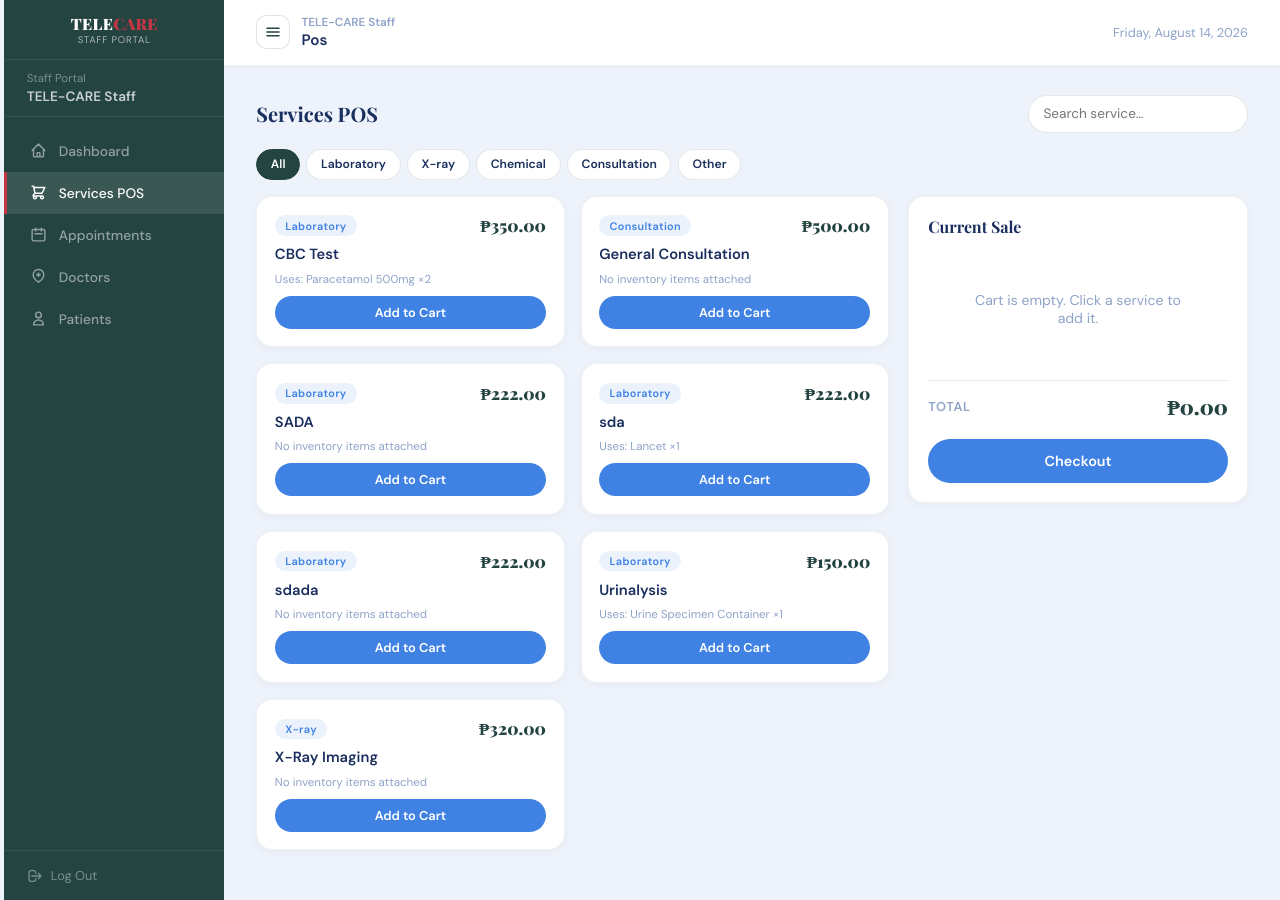
After one commit to SumiCinna/Telecare-2.0, a PHP site: page /Telecare/staff/pos_services.php in a window 1280 px wide. The commit adds this page. Run offline with PHP 8.4, Linux system fonts and the light colour scheme; a user stored in the database is signed in; data comes from the database, SQL or seed files in the repository; data that the repository does not hold is empty.

Commit message:
pos in staff - UI sucks pls can u fix UI adjustments

```diff
--- a/staff/includes/footer.php
+++ b/staff/includes/footer.php
@@ -1,4 +1,4 @@
-// staff/includes/footer.php
+
 </div><!-- /page-wrap -->
 </div><!-- /main -->
 
--- a/staff/includes/header.php
+++ b/staff/includes/header.php
@@ -154,6 +154,7 @@
     <?php
     $nav = [
       ['dashboard.php',   'dashboard',    'Dashboard',    '<path stroke-linecap="round" stroke-linejoin="round" d="M3 12l2-2m0 0l7-7 7 7M5 10v10a1 1 0 001 1h3m10-11l2 2m-2-2v10a1 1 0 01-1 1h-3m-6 0a1 1 0 001-1v-4a1 1 0 011-1h2a1 1 0 011 1v4a1 1 0 001 1m-6 0h6"/>'],
+      ['pos_services.php','pos',          'Services POS', '<path stroke-linecap="round" stroke-linejoin="round" d="M3 3h2l.4 2M7 13h10l4-8H5.4M7 13L5.4 5M7 13l-2.293 2.293c-.63.63-.184 1.707.707 1.707H17m-10 0a2 2 0 100 4 2 2 0 000-4zm10 0a2 2 0 100 4 2 2 0 000-4z"/>'],
       ['appointments.php','appointments', 'Appointments', '<path stroke-linecap="round" stroke-linejoin="round" d="M8 7V3m8 4V3m-9 8h10M5 21h14a2 2 0 002-2V7a2 2 0 00-2-2H5a2 2 0 00-2 2v12a2 2 0 002 2z"/>'],
   ['doctors.php',     'doctors',      'Doctors',      '<path stroke-linecap="round" stroke-linejoin="round" d="M19.5 9.5c0 5.302-7.5 10.5-7.5 10.5S4.5 14.802 4.5 9.5a7.5 7.5 0 1115 0z"/><path stroke-linecap="round" stroke-linejoin="round" d="M12 7v5m-2.5-2.5h5"/>'],
       ['patients.php',    'patients',     'Patients',     '<path stroke-linecap="round" stroke-linejoin="round" d="M16 7a4 4 0 11-8 0 4 4 0 018 0zM12 14a7 7 0 00-7 7h14a7 7 0 00-7-7z"/>'],
--- a/staff/login.php
+++ b/staff/login.php
@@ -12,7 +12,10 @@ if ($_SERVER['REQUEST_METHOD'] === 'POST') {
     $password = trim($_POST['password'] ?? '');
 
     if ($email && $password) {
-        $stmt = $conn->prepare("SELECT id, full_name, password, role, status FROM staff_accounts WHERE email = ? LIMIT 1");
+               $stmt = $conn->prepare("SELECT id, full_name, password, status FROM staff_accounts WHERE email = ? LIMIT 1");
+        if (!$stmt) {
+            die('Prepare failed: ' . $conn->error);
+        }
         $stmt->bind_param("s", $email);
         $stmt->execute();
         $staff = $stmt->get_result()->fetch_assoc();
--- /dev/null
+++ b/staff/pos_services.php
@@ -0,0 +1,440 @@
+<?php
+// staff/pos_services.php
+require_once 'includes/auth.php';
+require_once 'includes/functions.php';
+
+/* ══════════════════════════════════════════════
+   Ensure POS tables exist
+   ══════════════════════════════════════════════ */
+$conn->query("CREATE TABLE IF NOT EXISTS `pos_sales` (
+  `id` int NOT NULL AUTO_INCREMENT,
+  `staff_id` int NOT NULL,
+  `patient_name` varchar(150) DEFAULT NULL,
+  `total_amount` decimal(10,2) NOT NULL DEFAULT 0.00,
+  `created_at` datetime DEFAULT CURRENT_TIMESTAMP,
+  PRIMARY KEY (`id`),
+  KEY `staff_id` (`staff_id`)
+) ENGINE=InnoDB DEFAULT CHARSET=utf8mb4");
+
+$conn->query("CREATE TABLE IF NOT EXISTS `pos_sale_items` (
+  `id` int NOT NULL AUTO_INCREMENT,
+  `sale_id` int NOT NULL,
+  `service_id` int NOT NULL,
+  `service_name` varchar(150) NOT NULL,
+  `quantity` int NOT NULL,
+  `unit_price` decimal(10,2) NOT NULL,
+  `subtotal` decimal(10,2) NOT NULL,
+  PRIMARY KEY (`id`),
+  KEY `sale_id` (`sale_id`),
+  KEY `service_id` (`service_id`)
+) ENGINE=InnoDB DEFAULT CHARSET=utf8mb4");
+
+/* ══════════════════════════════════════════════
+   CHECKOUT
+   Cart comes in as JSON: [{"service_id":1,"qty":2}, ...]
+   For every service in the cart we look up its
+   service_requirements (testing kit + qty_used),
+   multiply by the cart qty, sum everything across
+   the whole cart per product, THEN check stock and
+   deduct — all inside one DB transaction so a sale
+   never half-completes.
+   ══════════════════════════════════════════════ */
+if ($_SERVER['REQUEST_METHOD'] === 'POST' && isset($_POST['checkout'])) {
+    $cart_json    = $_POST['cart_json'] ?? '[]';
+    $patient_name = trim($_POST['patient_name'] ?? '');
+    $cart         = json_decode($cart_json, true);
+
+    // Normalize into service_id => qty, de-duped
+    $items = [];
+    if (is_array($cart)) {
+        foreach ($cart as $row) {
+            $sid = (int)($row['service_id'] ?? 0);
+            $qty = (int)($row['qty'] ?? 0);
+            if ($sid > 0 && $qty > 0) {
+                $items[$sid] = ($items[$sid] ?? 0) + $qty;
+            }
+        }
+    }
+
+    if (empty($items)) {
+        $_SESSION['toast_error'] = 'Cart is empty.';
+        header('Location: pos_services.php'); exit;
+    }
+
+    $conn->begin_transaction();
+    try {
+        // Re-fetch services server-side (never trust price/name from the client)
+        $ids = implode(',', array_map('intval', array_keys($items)));
+        $svc_res = $conn->query("SELECT * FROM services WHERE id IN ($ids) AND status='Active'");
+        $services = [];
+        if ($svc_res) { while ($row = $svc_res->fetch_assoc()) { $services[$row['id']] = $row; } }
+
+        foreach ($items as $sid => $qty) {
+            if (!isset($services[$sid])) {
+                throw new Exception('One of the selected services is no longer available. Please refresh and try again.');
+            }
+        }
+
+        // Aggregate required testing-kit quantities across the whole cart
+        $required = []; // product_id => total qty needed
+        $reqStmt = $conn->prepare("SELECT product_id, quantity_used FROM service_requirements WHERE service_id = ?");
+        foreach ($items as $sid => $qty) {
+            $reqStmt->bind_param("i", $sid);
+            $reqStmt->execute();
+            $rres = $reqStmt->get_result();
+            while ($r = $rres->fetch_assoc()) {
+                $need = (int)$r['quantity_used'] * $qty;
+                $required[$r['product_id']] = ($required[$r['product_id']] ?? 0) + $need;
+            }
+        }
+
+        // Lock the affected inventory rows and validate stock before touching anything
+        if (!empty($required)) {
+            $pids = implode(',', array_map('intval', array_keys($required)));
+            $lockRes = $conn->query("SELECT id, name, unit, stock_quantity FROM products WHERE id IN ($pids) FOR UPDATE");
+            $stockNow = [];
+            if ($lockRes) { while ($p = $lockRes->fetch_assoc()) { $stockNow[$p['id']] = $p; } }
+
+            $shortages = [];
+            foreach ($required as $pid => $need) {
+                $have = (int)($stockNow[$pid]['stock_quantity'] ?? 0);
+                if ($have < $need) {
+                    $shortages[] = ($stockNow[$pid]['name'] ?? "Item #$pid") . " (need {$need}, have {$have} " . ($stockNow[$pid]['unit'] ?? '') . ")";
+                }
+            }
+            if (!empty($shortages)) {
+                throw new Exception('Not enough stock to complete this sale: ' . implode('; ', $shortages) . '.');
+            }
+
+            $updStmt = $conn->prepare("UPDATE products SET stock_quantity = stock_quantity - ? WHERE id = ?");
+            foreach ($required as $pid => $need) {
+                $updStmt->bind_param("ii", $need, $pid);
+                $updStmt->execute();
+            }
+        }
+
+        // Record the sale
+        $total = 0.0;
+        foreach ($items as $sid => $qty) { $total += (float)$services[$sid]['price'] * $qty; }
+
+        $pname = $patient_name !== '' ? $patient_name : null;
+        $saleStmt = $conn->prepare("INSERT INTO pos_sales (staff_id, patient_name, total_amount) VALUES (?, ?, ?)");
+        $saleStmt->bind_param("isd", $staff_id, $pname, $total);
+        $saleStmt->execute();
+        $sale_id = $conn->insert_id;
+
+        $itemStmt = $conn->prepare(
+            "INSERT INTO pos_sale_items (sale_id, service_id, service_name, quantity, unit_price, subtotal) VALUES (?, ?, ?, ?, ?, ?)"
+        );
+        foreach ($items as $sid => $qty) {
+            $unit_price = (float)$services[$sid]['price'];
+            $subtotal   = $unit_price * $qty;
+            $sname      = $services[$sid]['name'];
+            $itemStmt->bind_param("iisidd", $sale_id, $sid, $sname, $qty, $unit_price, $subtotal);
+            $itemStmt->execute();
+        }
+
+        $conn->commit();
+        $_SESSION['toast']         = 'Sale completed — ₱' . number_format($total, 2) . ' recorded, inventory updated.';
+        $_SESSION['last_sale_id']  = $sale_id;
+    } catch (Exception $e) {
+        $conn->rollback();
+        $_SESSION['toast_error'] = $e->getMessage();
+    }
+
+    header('Location: pos_services.php'); exit;
+}
+
+$toast        = $_SESSION['toast']        ?? null;
+$toast_error  = $_SESSION['toast_error']  ?? null;
+$last_sale_id = $_SESSION['last_sale_id'] ?? null;
+unset($_SESSION['toast'], $_SESSION['toast_error'], $_SESSION['last_sale_id']);
+
+$active_page  = 'pos';
+$stat_pending = (int)$conn->query("SELECT COUNT(*) c FROM appointments WHERE status='Pending'")->fetch_assoc()['c'];
+
+/* ══════════════════════════════════════════════
+   Data for the POS grid
+   ══════════════════════════════════════════════ */
+$CATEGORIES = ['Laboratory', 'X-ray', 'Chemical', 'Consultation', 'Other'];
+
+$allServices = [];
+$sres = $conn->query("SELECT * FROM services WHERE status='Active' ORDER BY name ASC");
+if ($sres) { while ($row = $sres->fetch_assoc()) { $allServices[] = $row; } }
+
+$requirementsByService = [];
+$rres = $conn->query(
+    "SELECT r.service_id, r.product_id, r.quantity_used, p.name AS product_name, p.unit AS product_unit
+     FROM service_requirements r
+     JOIN products p ON p.id = r.product_id
+     ORDER BY p.name ASC"
+);
+if ($rres) {
+    while ($row = $rres->fetch_assoc()) {
+        $requirementsByService[$row['service_id']][] = $row;
+    }
+}
+
+// Receipt for the sale that was just completed (auto-shown once)
+$receipt = null;
+if ($last_sale_id) {
+    $rstmt = $conn->prepare("SELECT * FROM pos_sales WHERE id = ?");
+    $rstmt->bind_param("i", $last_sale_id);
+    $rstmt->execute();
+    $receipt = $rstmt->get_result()->fetch_assoc();
+    if ($receipt) {
+        $istmt = $conn->prepare("SELECT * FROM pos_sale_items WHERE sale_id = ? ORDER BY id ASC");
+        $istmt->bind_param("i", $last_sale_id);
+        $istmt->execute();
+        $receipt['items'] = $istmt->get_result()->fetch_all(MYSQLI_ASSOC);
+    }
+}
+
+require_once 'includes/header.php';
+?>
+
+<style>
+  .pos-layout{display:grid;grid-template-columns:1fr 340px;gap:1.2rem;align-items:start}
+  .pos-controls{display:flex;gap:.6rem;flex-wrap:wrap;align-items:center;margin-bottom:1rem}
+  .pos-filter-tabs{display:flex;gap:.4rem;flex-wrap:wrap}
+  .pos-filter-tab{padding:.4rem .85rem;border-radius:50px;font-size:.76rem;font-weight:700;border:1.5px solid rgba(36,68,65,.12);background:#fff;color:var(--text);cursor:pointer;font-family:'DM Sans',sans-serif;transition:all .15s}
+  .pos-filter-tab.active{background:var(--green);border-color:var(--green);color:#fff}
+  .pos-grid{display:grid;grid-template-columns:repeat(auto-fill,minmax(220px,1fr));gap:1rem}
+  .pos-tile{background:#fff;border-radius:16px;padding:1.1rem;border:1px solid rgba(36,68,65,.07);box-shadow:0 2px 8px rgba(0,0,0,.04);display:flex;flex-direction:column;gap:.5rem}
+  .pos-tile-top{display:flex;justify-content:space-between;align-items:center}
+  .pos-tile-price{font-family:'Playfair Display',serif;font-weight:900;font-size:1.05rem;color:var(--green)}
+  .pos-tile-name{font-weight:700;font-size:.92rem;line-height:1.25}
+  .pos-tile-reqs{font-size:.72rem;color:var(--muted);line-height:1.4;min-height:1.4em}
+  .pos-add-btn{margin-top:auto}
+
+  .cart-panel{background:#fff;border-radius:16px;padding:1.2rem;border:1px solid rgba(36,68,65,.07);box-shadow:0 2px 8px rgba(0,0,0,.04);position:sticky;top:80px}
+  .cart-panel h3{font-size:1rem;margin-bottom:.9rem}
+  .cart-items{max-height:42vh;overflow-y:auto;margin-bottom:.8rem}
+  .cart-line{display:grid;grid-template-columns:1fr auto auto auto;gap:.5rem;align-items:center;padding:.6rem 0;border-bottom:1px solid rgba(36,68,65,.06)}
+  .cart-line:last-child{border-bottom:none}
+  .cart-line-name{font-weight:700;font-size:.82rem}
+  .cart-line-price{font-size:.7rem;color:var(--muted)}
+  .cart-line-qty{display:flex;align-items:center;gap:.4rem}
+  .cart-line-qty button{width:22px;height:22px;border-radius:50%;border:1px solid rgba(36,68,65,.15);background:#fff;cursor:pointer;font-weight:700;line-height:1;display:flex;align-items:center;justify-content:center;font-size:.8rem}
+  .cart-line-qty span{min-width:16px;text-align:center;font-weight:700;font-size:.82rem}
+  .cart-line-sub{font-weight:700;font-size:.82rem;white-space:nowrap}
+  .cart-line-remove{background:none;border:none;color:var(--red);cursor:pointer;font-size:.9rem;padding:0 .2rem}
+  .cart-total-row{display:flex;justify-content:space-between;align-items:center;padding-top:.7rem;border-top:1.5px solid rgba(36,68,65,.1);margin-bottom:.9rem}
+  .cart-total-label{font-size:.8rem;color:var(--muted);font-weight:700;text-transform:uppercase;letter-spacing:.05em}
+  .cart-total-value{font-family:'Playfair Display',serif;font-weight:900;font-size:1.3rem;color:var(--green)}
+
+  .receipt-line{display:flex;justify-content:space-between;font-size:.85rem;padding:.35rem 0}
+
+  @media(max-width:960px){.pos-layout{grid-template-columns:1fr}.cart-panel{position:relative;top:0}}
+</style>
+
+<div class="sec-head">
+  <h2>Services POS</h2>
+  <input id="posSearch" class="search-bar" placeholder="Search service…"/>
+</div>
+
+<div class="pos-controls">
+  <div class="pos-filter-tabs" id="posFilterTabs">
+    <button type="button" class="pos-filter-tab active" data-filter="all" onclick="setPosFilter('all')">All</button>
+    <?php foreach ($CATEGORIES as $cat): ?>
+      <button type="button" class="pos-filter-tab" data-filter="<?= htmlspecialchars($cat) ?>" onclick="setPosFilter('<?= htmlspecialchars($cat) ?>')"><?= htmlspecialchars($cat) ?></button>
+    <?php endforeach; ?>
+  </div>
+</div>
+
+<div class="pos-layout">
+
+  <div>
+    <div class="pos-grid" id="posGrid"></div>
+  </div>
+
+  <div class="cart-panel">
+    <h3> Current Sale</h3>
+    <div class="cart-items" id="cartItems"></div>
+    <div class="cart-total-row">
+      <span class="cart-total-label">Total</span>
+      <span class="cart-total-value" id="cartTotal">₱0.00</span>
+    </div>
+    <button type="button" class="btn-submit" id="checkoutBtn" onclick="openCheckout()" disabled>Checkout</button>
+  </div>
+
+</div>
+
+<!-- Checkout confirm + patient name -->
+<div class="modal-overlay" id="modal-checkout">
+  <div class="modal">
+    <h3>Confirm Sale</h3>
+    <div id="checkout-summary" style="margin-bottom:.6rem;max-height:240px;overflow-y:auto;"></div>
+    <div style="display:flex;justify-content:space-between;font-weight:800;font-size:1rem;padding-top:.6rem;border-top:1px solid rgba(36,68,65,.08);margin-bottom:1rem;">
+      <span>Total</span><span id="checkout-total">₱0.00</span>
+    </div>
+    <form method="POST" id="pos-checkout-form">
+      <input type="hidden" name="checkout" value="1"/>
+      <input type="hidden" name="cart_json" id="cart_json"/>
+      <label class="f-label">Patient / Walk-in Name (optional)</label>
+      <input type="text" name="patient_name" class="f-input" placeholder="e.g. Juan Dela Cruz"/>
+      <button type="submit" class="btn-submit">Confirm &amp; Complete Sale</button>
+      <button type="button" class="btn-cancel-modal" onclick="closeModal('modal-checkout')">Cancel</button>
+    </form>
+  </div>
+</div>
+
+<?php if ($receipt): ?>
+<!-- Receipt (auto-shown once after a completed sale) -->
+<div class="modal-overlay" id="modal-receipt">
+  <div class="modal">
+    <h3>✓ Sale Completed</h3>
+    <div style="font-size:.78rem;color:var(--muted);margin-bottom:.8rem;">
+      Receipt #<?= (int)$receipt['id'] ?> · <?= date('M j, Y g:i A', strtotime($receipt['created_at'])) ?>
+      <?php if (!empty($receipt['patient_name'])): ?> · <?= htmlspecialchars($receipt['patient_name']) ?><?php endif; ?>
+    </div>
+    <div style="border-top:1px solid rgba(36,68,65,.08);border-bottom:1px solid rgba(36,68,65,.08);padding:.4rem 0;margin-bottom:.6rem;">
+      <?php foreach ($receipt['items'] as $it): ?>
+      <div class="receipt-line">
+        <span><?= htmlspecialchars($it['service_name']) ?> ×<?= (int)$it['quantity'] ?></span>
+        <span>₱<?= number_format((float)$it['subtotal'], 2) ?></span>
+      </div>
+      <?php endforeach; ?>
+    </div>
+    <div style="display:flex;justify-content:space-between;font-weight:800;font-size:1.05rem;margin-bottom:1rem;">
+      <span>Total</span><span>₱<?= number_format((float)$receipt['total_amount'], 2) ?></span>
+    </div>
+    <button type="button" class="btn-submit" onclick="closeModal('modal-receipt')">Done</button>
+  </div>
+</div>
+<?php endif; ?>
+
+<script>
+const SERVICES     = <?= json_encode(array_values($allServices), JSON_HEX_TAG | JSON_HEX_APOS | JSON_HEX_QUOT | JSON_HEX_AMP) ?>;
+const REQUIREMENTS = <?= json_encode($requirementsByService, JSON_HEX_TAG | JSON_HEX_APOS | JSON_HEX_QUOT | JSON_HEX_AMP) ?>;
+
+let cart = {};            // service_id -> qty
+let currentFilter = 'all';
+
+function money(n) { return '₱' + Number(n).toFixed(2); }
+
+function escHtml(str) {
+  if (!str) return '';
+  return String(str).replace(/&/g,'&amp;').replace(/</g,'&lt;').replace(/>/g,'&gt;').replace(/"/g,'&quot;');
+}
+
+function renderTiles() {
+  const q = document.getElementById('posSearch').value.trim().toLowerCase();
+  const grid = document.getElementById('posGrid');
+
+  const filtered = SERVICES.filter(s => {
+    if (currentFilter !== 'all' && s.category !== currentFilter) return false;
+    if (q && !s.name.toLowerCase().includes(q)) return false;
+    return true;
+  });
+
+  if (filtered.length === 0) {
+    grid.innerHTML = '<div class="empty-row" style="grid-column:1/-1;">No services match.</div>';
+    return;
+  }
+
+  grid.innerHTML = filtered.map(s => {
+    const reqs = REQUIREMENTS[s.id] || [];
+    const reqText = reqs.length
+      ? 'Uses: ' + reqs.map(r => escHtml(r.product_name) + ' ×' + r.quantity_used).join(', ')
+      : 'No inventory items attached';
+    const inCart = cart[s.id] || 0;
+    return `<div class="pos-tile">
+      <div class="pos-tile-top">
+        <span class="badge bg-blue">${escHtml(s.category)}</span>
+        <span class="pos-tile-price">${money(s.price)}</span>
+      </div>
+      <div class="pos-tile-name">${escHtml(s.name)}</div>
+      <div class="pos-tile-reqs">${reqText}</div>
+      <button type="button" class="btn-primary pos-add-btn" onclick="addToCart(${s.id})">
+        ${inCart > 0 ? 'Added ×' + inCart + ' — Add another' : 'Add to Cart'}
+      </button>
+    </div>`;
+  }).join('');
+}
+
+function addToCart(id) {
+  cart[id] = (cart[id] || 0) + 1;
+  renderTiles();
+  renderCart();
+}
+function decCart(id) {
+  if (!cart[id]) return;
+  cart[id]--;
+  if (cart[id] <= 0) delete cart[id];
+  renderTiles();
+  renderCart();
+}
+function removeFromCart(id) {
+  delete cart[id];
+  renderTiles();
+  renderCart();
+}
+
+function renderCart() {
+  const wrap = document.getElementById('cartItems');
+  const ids = Object.keys(cart);
+  const totalEl = document.getElementById('cartTotal');
+  const checkoutBtn = document.getElementById('checkoutBtn');
+
+  if (ids.length === 0) {
+    wrap.innerHTML = '<div class="empty-row">Cart is empty. Click a service to add it.</div>';
+    totalEl.textContent = money(0);
+    checkoutBtn.disabled = true;
+    return;
+  }
+
+  let total = 0;
+  wrap.innerHTML = ids.map(id => {
+    const s = SERVICES.find(x => x.id == id);
+    if (!s) return '';
+    const qty = cart[id];
+    const sub = s.price * qty;
+    total += sub;
+    return `<div class="cart-line">
+      <div>
+        <div class="cart-line-name">${escHtml(s.name)}</div>
+        <div class="cart-line-price">${money(s.price)} each</div>
+      </div>
+      <div class="cart-line-qty">
+        <button type="button" onclick="decCart(${id})">−</button>
+        <span>${qty}</span>
+        <button type="button" onclick="addToCart(${id})">+</button>
+      </div>
+      <div class="cart-line-sub">${money(sub)}</div>
+      <button type="button" class="cart-line-remove" onclick="removeFromCart(${id})" title="Remove">✕</button>
+    </div>`;
+  }).join('');
+
+  totalEl.textContent = money(total);
+  checkoutBtn.disabled = false;
+}
+
+function setPosFilter(f) {
+  currentFilter = f;
+  document.querySelectorAll('.pos-filter-tab').forEach(btn => btn.classList.toggle('active', btn.dataset.filter === f));
+  renderTiles();
+}
+
+function openCheckout() {
+  const ids = Object.keys(cart);
+  if (ids.length === 0) return;
+
+  const items = ids.map(id => ({ service_id: Number(id), qty: cart[id] }));
+  document.getElementById('cart_json').value = JSON.stringify(items);
+  document.getElementById('checkout-summary').innerHTML = document.getElementById('cartItems').innerHTML;
+  document.getElementById('checkout-total').textContent = document.getElementById('cartTotal').textContent;
+  openModal('modal-checkout');
+}
+
+document.getElementById('posSearch').addEventListener('input', renderTiles);
+
+renderTiles();
+renderCart();
+
+<?php if ($receipt): ?>
+openModal('modal-receipt');
+<?php endif; ?>
+</script>
+
+<?php require_once 'includes/footer.php'; ?>
```
Also changed, not shown: staff/dashboard.php (+94 -7 lines).
